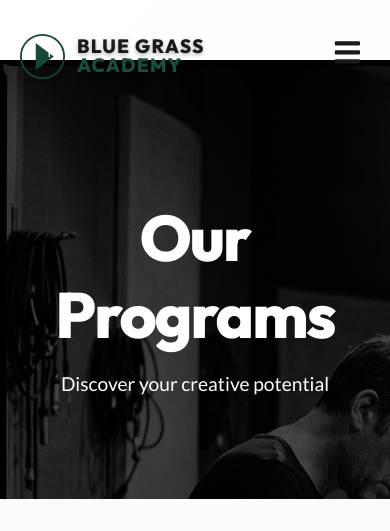
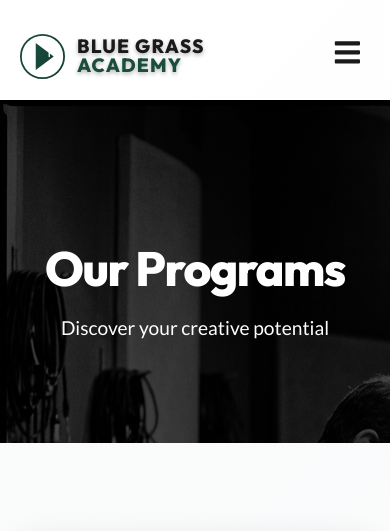
Before and after one commit to PreethamMR22/vilas-anna, a React (Vite) app: page /programs in a window 390 px wide. Shown: the top 531 px of the page. Built offline with nearby package versions, Linux system fonts and the light colour scheme; grey boxes are pictures that could not be loaded.

Commit message:
text allignment in about and program page

```diff
--- a/src/components/ProgramDetail.css
+++ b/src/components/ProgramDetail.css
@@ -201,6 +201,10 @@
 }
 
 @media (max-width: 768px) {
+    .program-hero {
+        margin-top: 40px;
+    }
+
     .program-hero-title {
         font-size: 2.5rem;
     }
--- a/src/pages/About.css
+++ b/src/pages/About.css
@@ -29,3 +29,9 @@
     font-size: 1.1rem;
     color: #555;
 }
+
+@media (max-width: 768px) {
+    .about-hero {
+        margin-top: 40px;
+    }
+}
--- a/src/pages/CourseDetail.css
+++ b/src/pages/CourseDetail.css
@@ -76,6 +76,10 @@
 }
 
 @media (max-width: 768px) {
+    .course-hero {
+        margin-top: 40px;
+    }
+
     .course-content-grid {
         grid-template-columns: 1fr;
         gap: 40px;
--- a/src/pages/Courses.css
+++ b/src/pages/Courses.css
@@ -10,7 +10,7 @@
 }
 
 .courses-hero h1 {
-    font-size: 4rem;
+    font-size: 3rem;
     margin-bottom: 15px;
     color: #FFFFFF;
 }
@@ -25,3 +25,13 @@
     grid-template-columns: repeat(auto-fit, minmax(320px, 1fr));
     gap: 40px;
 }
+
+@media (max-width: 768px) {
+    .courses-hero {
+        margin-top: 40px;
+    }
+
+    .courses-hero h1 {
+        font-size: 3rem;
+    }
+}
```
